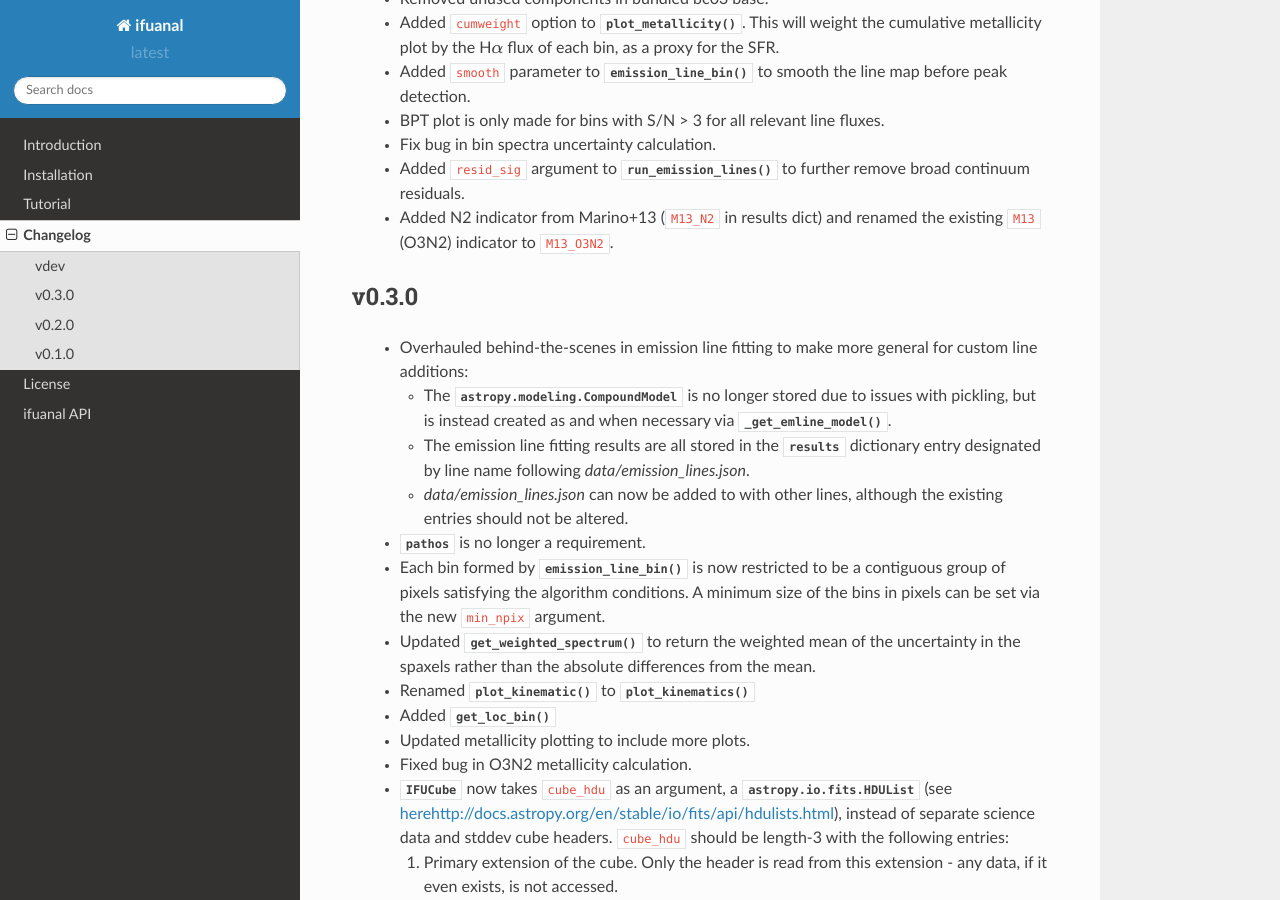
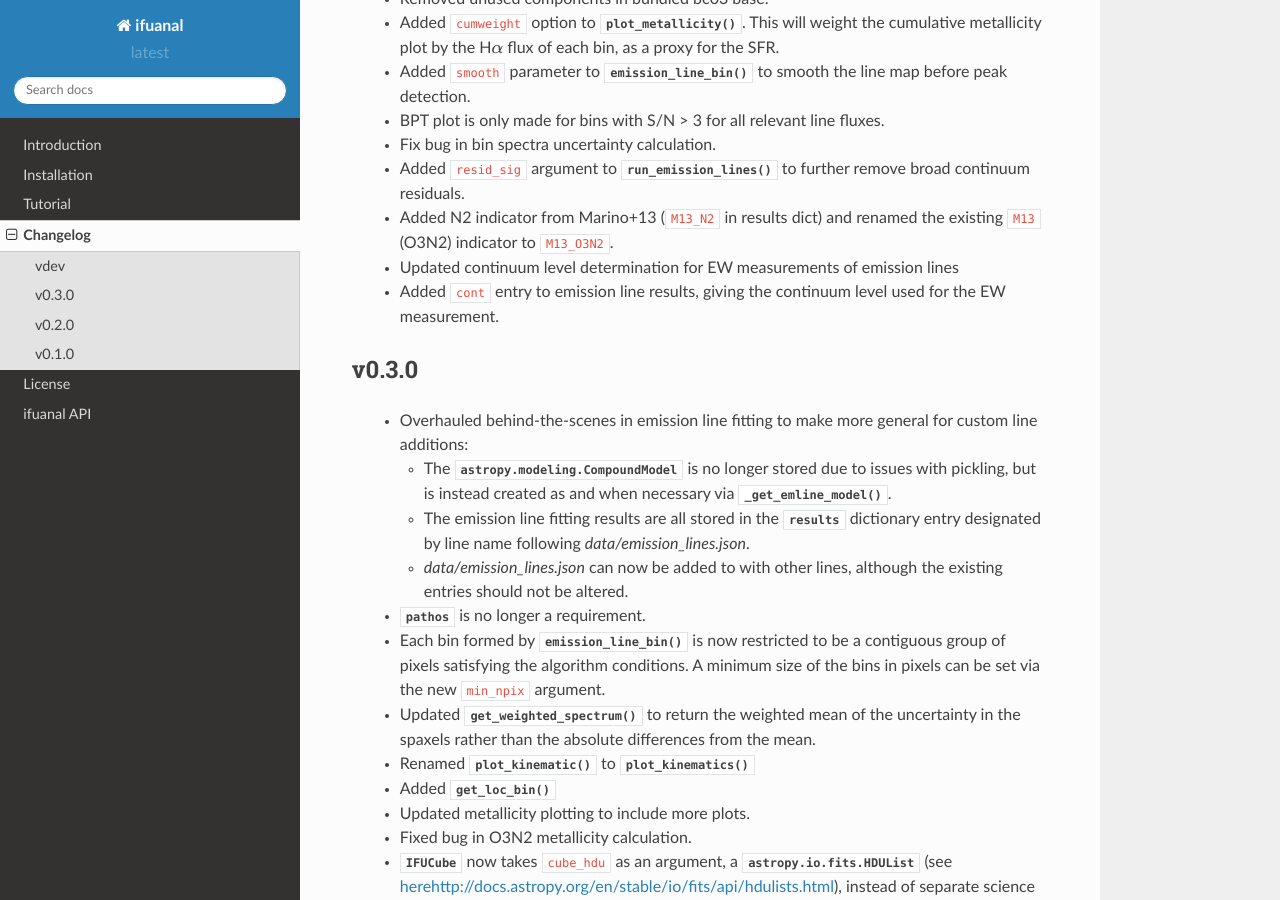
Before and after one commit to Lyalpha/ifuanal, a Sphinx documentation site: the page built from docs/changelog.rst, in a window 1280 px wide and 900 px high, scrolled down 964 px. Built offline with Sphinx 7.4.7 and the Read the Docs theme 2.0.0, drawn with Linux system fonts in a browser that asks for light colours.

Commit message:
Update changelog

```diff
--- a/docs/changelog.rst
+++ b/docs/changelog.rst
@@ -55,6 +55,9 @@ vdev
    broad continuum residuals.
  * Added N2 indicator from Marino+13 (``M13_N2`` in results dict) and renamed
    the existing ``M13`` (O3N2) indicator to ``M13_O3N2``.
+ * Updated continuum level determination for EW measurements of emission lines
+ * Added ``cont`` entry to emission line results, giving the continuum level
+   used for the EW measurement.
 
 v0.3.0
 ------
```
